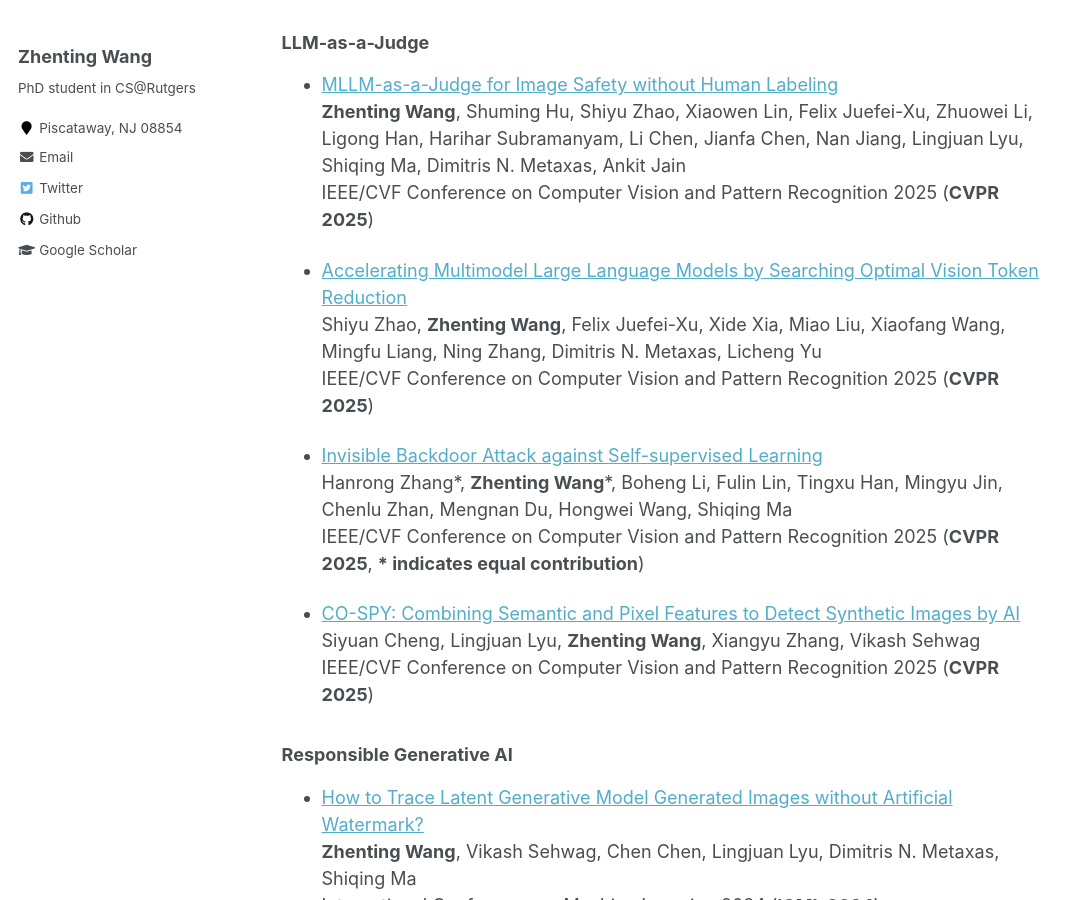
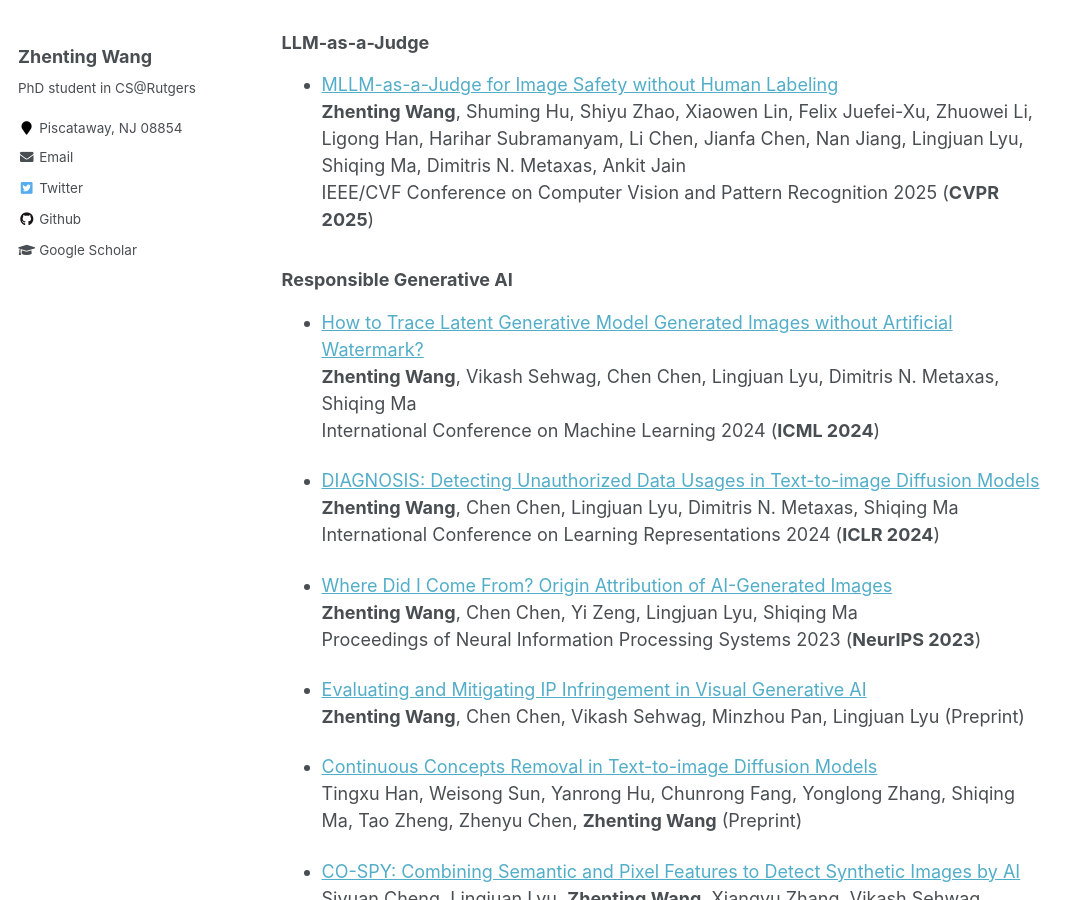
Before and after one commit to ZhentingWang/zhentingwang.github.io, a Jekyll site: the page built from _pages/about.md, in a window 1280 px wide and 900 px high, scrolled down 1411 px. Shown: the whole window, without its empty margins (0-1083 px from the left). Built offline with Jekyll 4.4.1, drawn with Linux system fonts in a browser that asks for light colours.

Commit message:
Update about.md

```diff
--- a/_pages/about.md
+++ b/_pages/about.md
@@ -93,18 +93,6 @@ Zhuowei Li, Haizhou Shi, Yunhe Gao, Di Liu, **Zhenting Wang**, Yuxiao Chen, Ting
 
 * [MLLM-as-a-Judge for Image Safety without Human Labeling](https://arxiv.org/pdf/2501.00192)
 **Zhenting Wang**, Shuming Hu, Shiyu Zhao, Xiaowen Lin, Felix Juefei-Xu, Zhuowei Li, Ligong Han, Harihar Subramanyam, Li Chen, Jianfa Chen, Nan Jiang, Lingjuan Lyu, Shiqing Ma, Dimitris N. Metaxas, Ankit Jain
-IEEE/CVF Conference on Computer Vision and Pattern Recognition 2025 (**CVPR 2025**)
-
-* [Accelerating Multimodel Large Language Models by Searching Optimal Vision Token Reduction](https://arxiv.org/pdf/2412.00556)
-Shiyu Zhao, **Zhenting Wang**, Felix Juefei-Xu, Xide Xia, Miao Liu, Xiaofang Wang, Mingfu Liang, Ning Zhang, Dimitris N. Metaxas, Licheng Yu
-IEEE/CVF Conference on Computer Vision and Pattern Recognition 2025 (**CVPR 2025**)
-
-* [Invisible Backdoor Attack against Self-supervised Learning](https://arxiv.org/pdf/2405.14672)
-Hanrong Zhang*, **Zhenting Wang**\*, Boheng Li, Fulin Lin, Tingxu Han, Mingyu Jin, Chenlu Zhan, Mengnan Du, Hongwei Wang, Shiqing Ma
-IEEE/CVF Conference on Computer Vision and Pattern Recognition 2025 (**CVPR 2025**, **\* indicates equal contribution**)
-
-* [CO-SPY: Combining Semantic and Pixel Features to Detect Synthetic Images by AI](https://zhentingwang.github.io/)
-Siyuan Cheng, Lingjuan Lyu, **Zhenting Wang**, Xiangyu Zhang, Vikash Sehwag
 IEEE/CVF Conference on Computer Vision and Pattern Recognition 2025 (**CVPR 2025**)
 
 ### Responsible Generative AI
```
